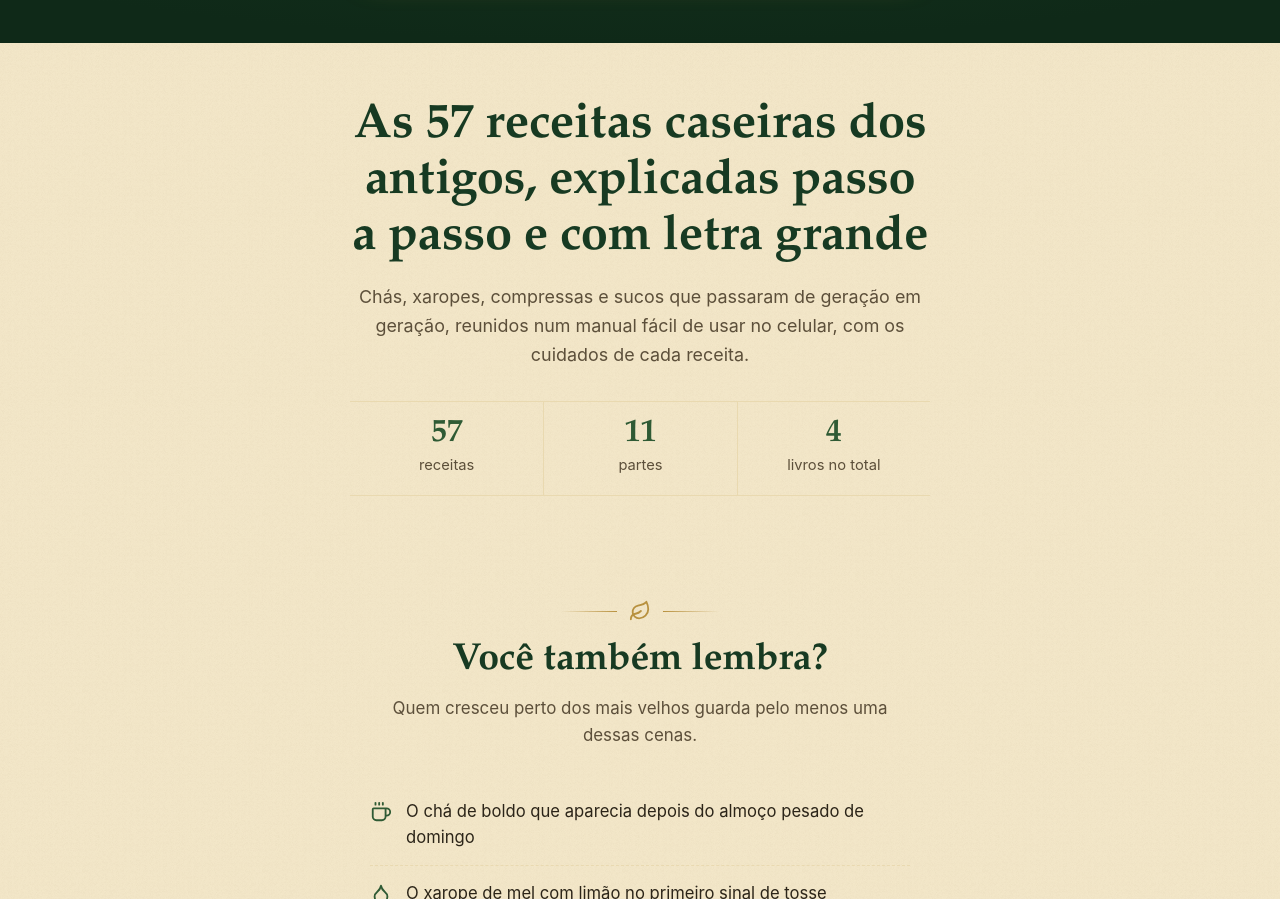
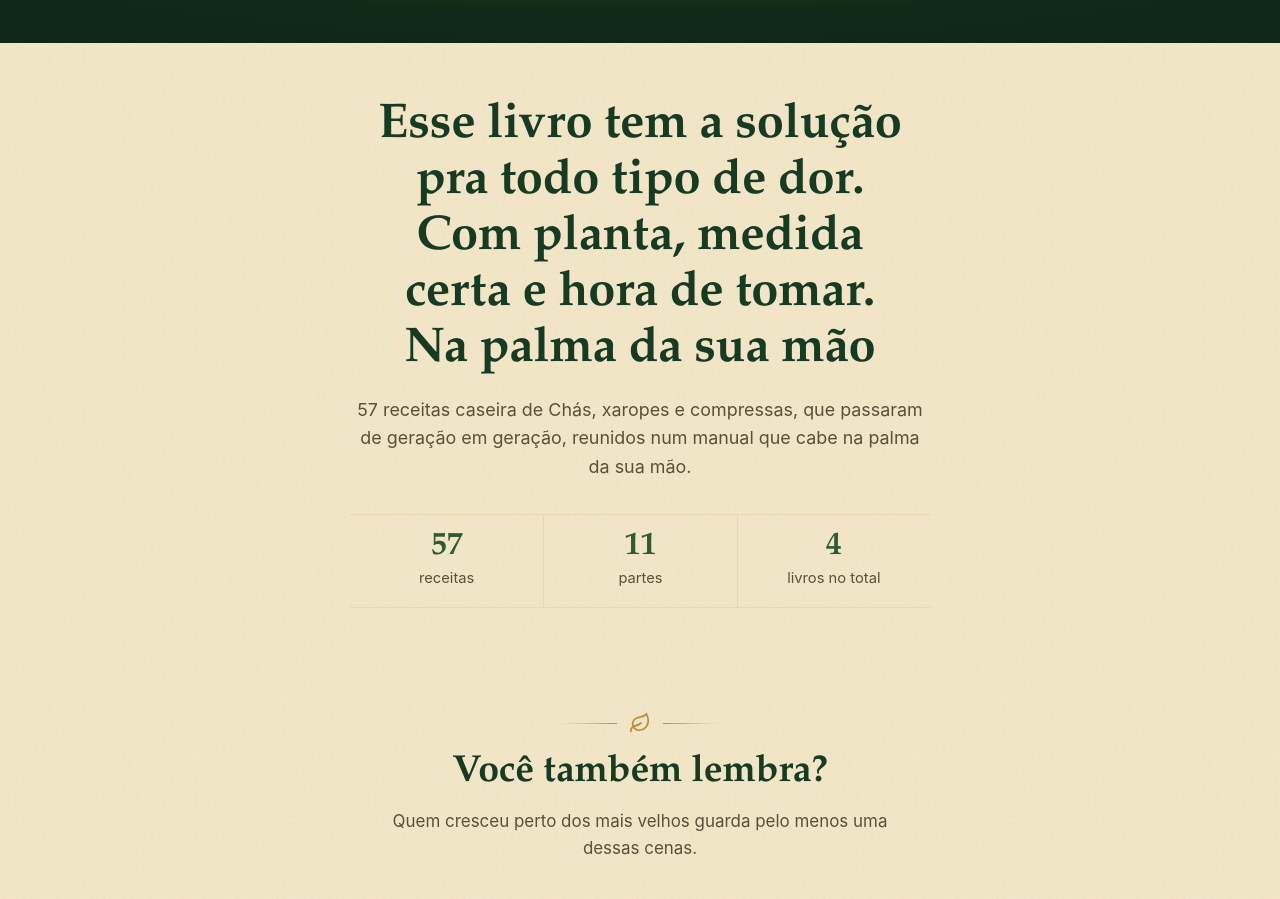
Before and after one commit to pabloborges2122-sys/manualdosantigos, a plain HTML site: page index.html in a window 1280 px wide. Shown: the part 918-1817 px from the top of the page. Drawn offline with Linux system fonts and the light colour scheme.

Commit message:
Update book description and title in index.html

```diff
--- a/index.html
+++ b/index.html
@@ -382,8 +382,8 @@ footer a{color:#d4c79f}
 <!-- 2. PROMESSA -->
 <section class="promessa grao">
   <div class="wrap rv">
-    <h1>As 57 receitas caseiras dos antigos, explicadas passo a passo e com letra grande</h1>
-    <p class="sub">Chás, xaropes, compressas e sucos que passaram de geração em geração, reunidos num manual fácil de usar no celular, com os cuidados de cada receita.</p>
+    <h1>Esse livro tem a solução pra todo tipo de dor. Com planta, medida certa e hora de tomar. Na palma da sua mão</h1>
+    <p class="sub">57 receitas caseira de Chás, xaropes e compressas, que passaram de geração em geração, reunidos num manual que cabe na palma da sua mão.</p>
     <div class="fatos">
       <div><b data-conta="57">57</b><span>receitas</span></div>
       <div><b data-conta="11">11</b><span>partes</span></div>
```
